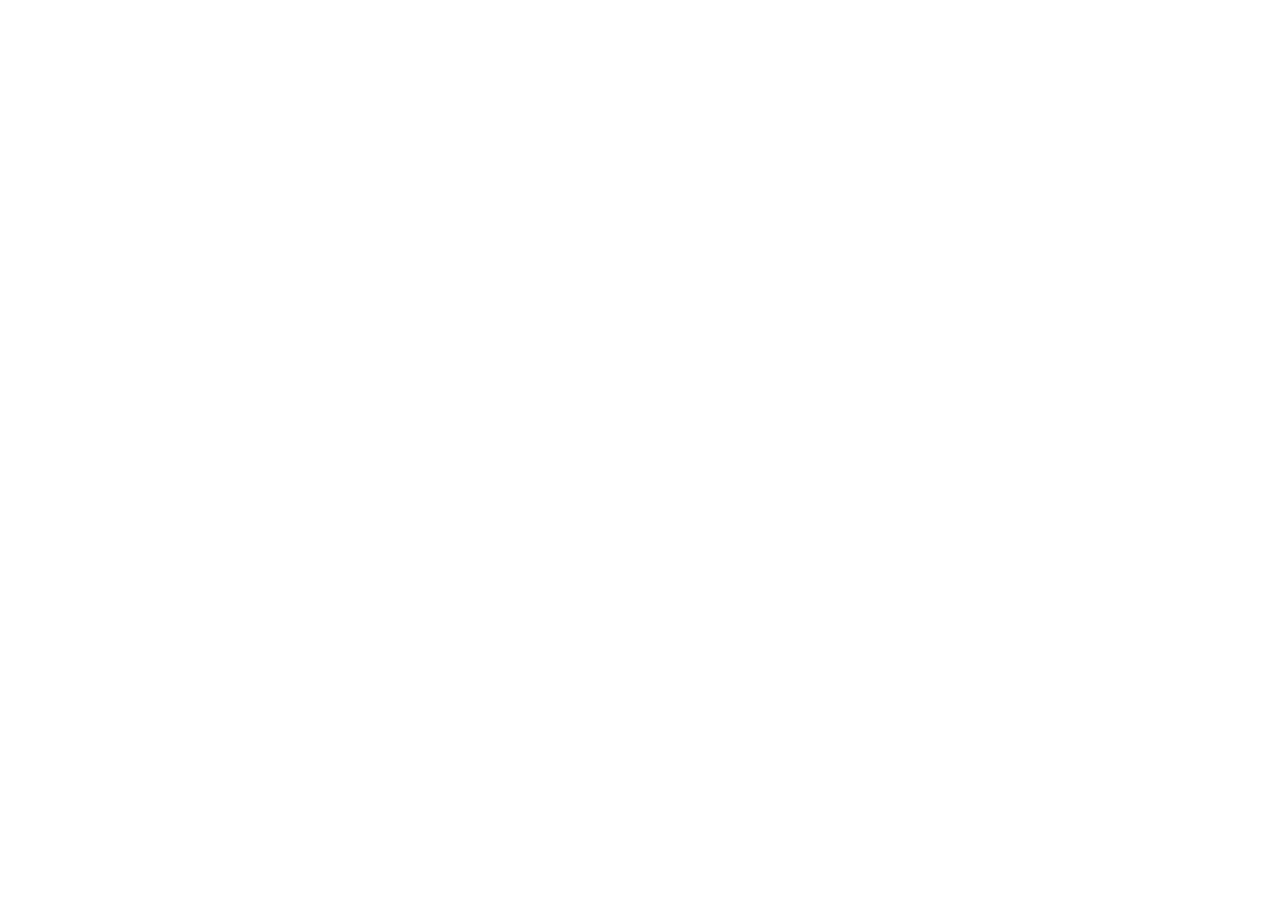
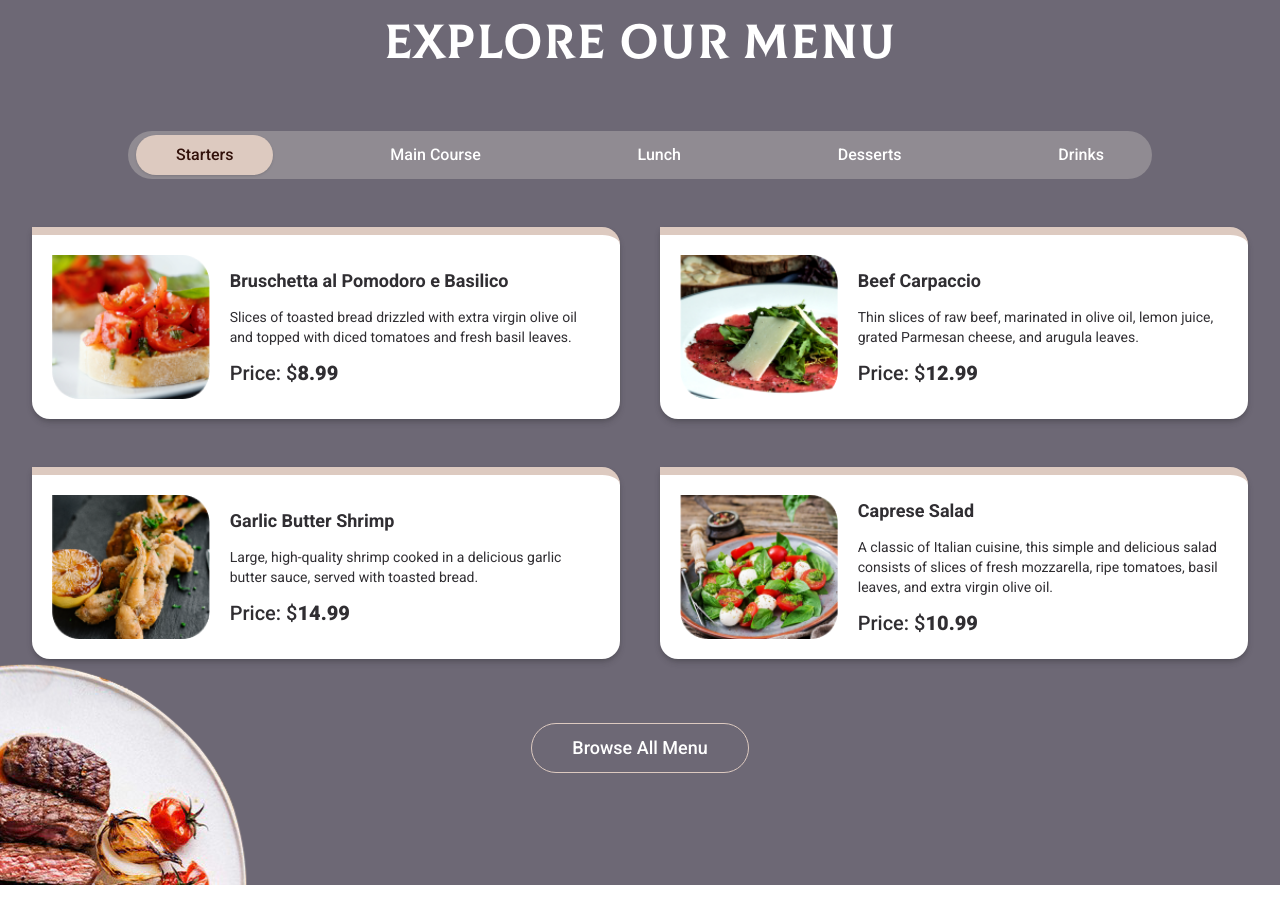
Before and after one commit to imTheoDoR/gourment-restaurant, a Next.js app: page / in a window 1280 px wide. Shown: the part 2700-3623 px from the top of the page. Before the commit the page ends 2799 px from the top, so only its background shows below. Built offline with nearby package versions, Linux system fonts and the light colour scheme.

Commit message:
responsive menu

```diff
--- a/app/(homepage)/page.tsx
+++ b/app/(homepage)/page.tsx
@@ -14,7 +14,7 @@
       <section className="container pt-40 pb-32">
         <BestDeal />
       </section>
-      {/* <ExploreMenu /> */}
+      <ExploreMenu />
       {/* <MeetWithChef /> */}
       {/* <WhyUs /> */}
       {/* <UnforgettableWrapp /> */}
--- a/components/explore-menu/explore-menu.tsx
+++ b/components/explore-menu/explore-menu.tsx
@@ -11,13 +11,16 @@
 const ExploreMenu = () => {
   return (
     <section className="bg-gray text-white w-full relative overflow-y-hidden">
-      <div className="container py-28">
+      <div className="container py-28 z-40 relative">
         <div className="text-center">
           <Title text="Explore our menu" />
         </div>
 
-        <Tabs defaultValue="starters" className="max-w-7xl mx-auto mt-16">
-          <TabsList className=" mx-auto max-w-5xl w-full flex">
+        <Tabs
+          defaultValue="starters"
+          className="max-w-auto lg:max-w-7xl mx-auto mt-16"
+        >
+          <TabsList className="mx-auto max-w-auto lg:max-w-5xl w-full flex flex-wrap justify-center lg:justify-between items-center">
             <TabsTrigger value="starters">Starters</TabsTrigger>
             <TabsTrigger value="main-course">Main Course</TabsTrigger>
             <TabsTrigger value="lunch">Lunch</TabsTrigger>
@@ -43,20 +46,14 @@
 
         <div className="text-center mt-16">
           <Link href="/menu">
-            <Button className="border border-sand px-10 py-6 text-lg hover:bg-sand/30">
+            <Button className="border border-sand px-10 py-6 text-lg hover:bg-sand/30 bg-gray/70 lg:bg-transparent">
               Browse All Menu
             </Button>
           </Link>
         </div>
       </div>
 
-      <Image
-        src="/images/plate2.png"
-        alt="gourment restaurant plate two"
-        width={281}
-        height={441}
-        className="w-auto absolute left-0 bottom-[-18%]"
-      />
+      <div className="bg-contain bg-menu bg-no-repeat w-[281px] h-[441px] absolute left-0 bottom-[-220px]" />
     </section>
   );
 };
--- a/components/explore-menu/item-menu.tsx
+++ b/components/explore-menu/item-menu.tsx
@@ -5,13 +5,13 @@
 const ItemMenu = ({ image, title, description, price }: ItemMenuProps) => {
   return (
     <div className="bg-white rounded-b-[18px] rounded-tr-[18px] p-5 shadow-md shadow-black/30 border-t-8 border-sand hover:bg-sand duration-300">
-      <div className="flex items-center">
+      <div className="flex flex-col lg:flex-row items-center">
         <Image
           src={image}
           alt={title}
           width={148}
           height={136}
-          className="w-auto"
+          className="w-auto h-36 mb-5 lg:mb-0"
         />
 
         <div className="ml-5">
--- a/components/ui/tabs.tsx
+++ b/components/ui/tabs.tsx
@@ -14,7 +14,7 @@
   <TabsPrimitive.List
     ref={ref}
     className={cn(
-      "inline-flex h-12 items-center justify-between rounded-full bg-white2/25 p-1 text-white",
+      "inline-flex h-auto lg:h-12 items-center justify-between rounded-3xl lg:rounded-full bg-white2/25 p-3 lg:p-1 text-white",
       className
     )}
     {...props}
@@ -29,7 +29,7 @@
   <TabsPrimitive.Trigger
     ref={ref}
     className={cn(
-      "inline-flex items-center justify-between whitespace-nowrap rounded-full px-10 py-2 font-medium transition-all focus-visible:outline-none disabled:pointer-events-none disabled:opacity-50 data-[state=active]:bg-sand data-[state=active]:text-brown data-[state=active]:shadow",
+      "inline-flex items-center justify-between whitespace-nowrap rounded-full bg-white/10 lg:bg-yellow/0 my-1 lg:my-0 mx-1 lg:mx-1 px-10 py-2 font-medium transition-all focus-visible:outline-none disabled:pointer-events-none disabled:opacity-50 data-[state=active]:bg-sand data-[state=active]:text-brown data-[state=active]:shadow",
       className
     )}
     {...props}
--- a/tailwind.config.ts
+++ b/tailwind.config.ts
@@ -27,6 +27,7 @@
         meet: "url('/images/meet-bg.png')",
         reserve: "url('/images/reservation-bg.png')",
         discover: "url('/images/discover.png')",
+        menu: "url('/images/plate2.png')",
       },
       keyframes: {
         "accordion-down": {
```
